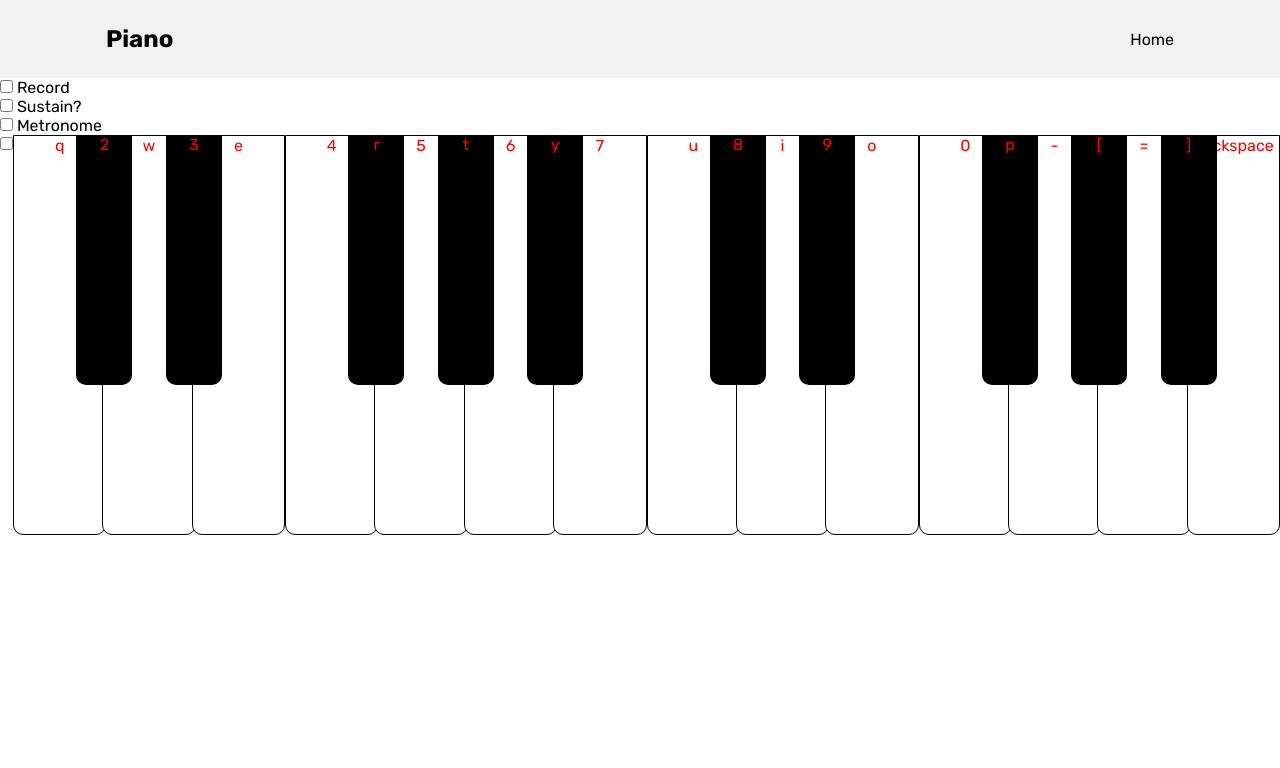
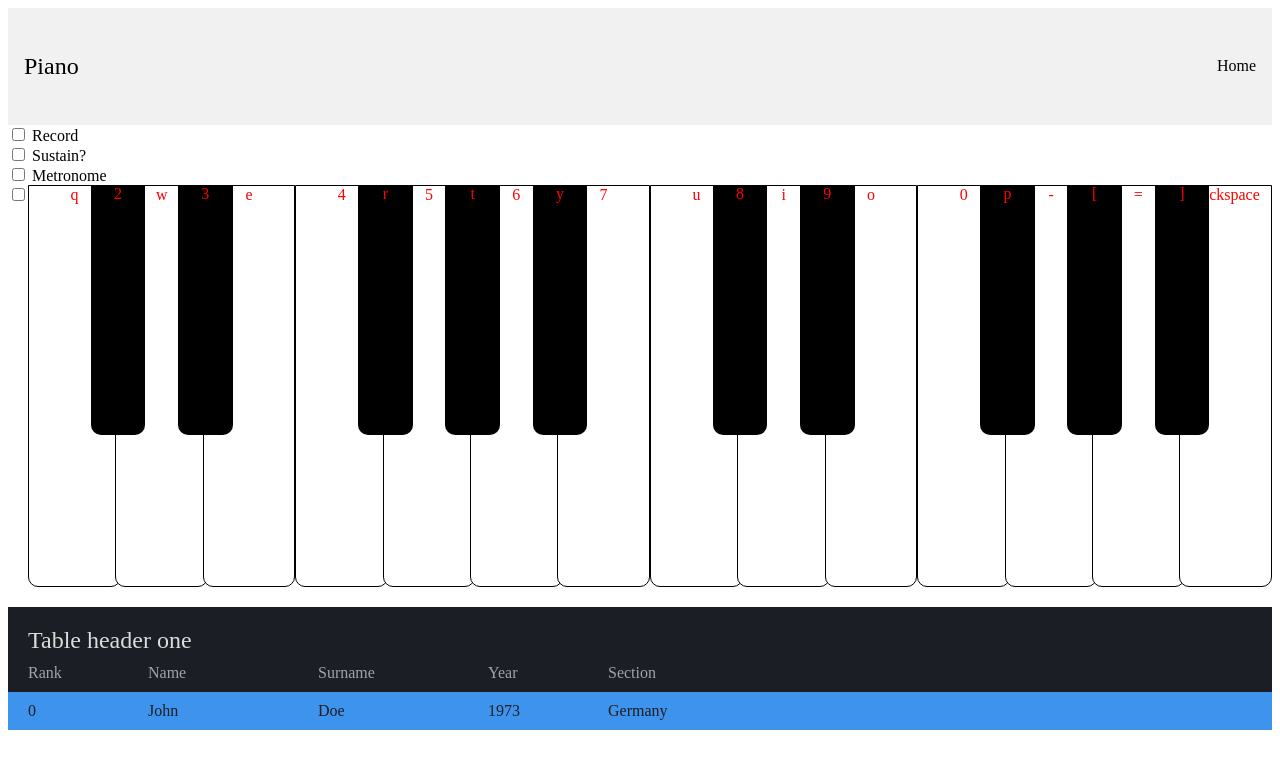
Before and after one commit to AarhamH/MyPiano, a Vue app in the folder vue-client/: page / in a window 1280 px wide. Shown: the top 768 px of the page. Built offline with nearby package versions, Linux system fonts and the light colour scheme.

Commit message:
Added a crud table component to Home view

```diff
--- a/vue-client/src/App.vue
+++ b/vue-client/src/App.vue
@@ -11,17 +11,4 @@ import Header from './components/Header.vue';
 </template>
 
 <style lang="scss">
-  @import url("https://fonts.googleapis.com/css2?family=Rubik:wght@300;400;500;700&display=swap");
-
-  * {
-    font-family: "Rubik", sans-serif;
-    margin: 0;
-    padding: 0;
-    box-sizing: border-box;
-  }
-
-  .container {
-    max-width: 1100px;
-    margin: 0 auto;
-  }
 </style>
--- a/vue-client/src/components/Header.vue
+++ b/vue-client/src/components/Header.vue
@@ -18,7 +18,7 @@
 
 </script>
 
-<style lang="scss" scoped>
+<style>
 header {
   background-color: #f1f1f1;
   nav {
--- /dev/null
+++ b/vue-client/src/components/RecordedList.vue
@@ -0,0 +1,130 @@
+<template>
+    <main class="st_viewport">
+        <div class="st_wrap_table" data-table_id="0">
+            <header class="st_table_header">
+            <h2>Table header one</h2>
+            <div class="st_row">
+                <div class="st_column _rank">Rank</div>
+                <div class="st_column _name">Name</div>
+                <div class="st_column _surname">Surname</div>
+                <div class="st_column _year">Year</div>
+                <div class="st_column _section">Section</div>
+            </div>
+            </header>
+            <div class="st_table">
+            <div class="st_row">
+                <div class="st_column _rank">0</div>
+                <div class="st_column _name">John</div>
+                <div class="st_column _surname">Doe</div>
+                <div class="st_column _year">1973</div>
+                <div class="st_column _section">Germany</div>
+            </div>
+            </div>
+
+        </div>
+        </main>
+</template>
+
+<style lang="scss">
+h1{
+  font-weight: 400;
+}
+a{
+  color: inherit;
+}
+p{
+  margin-top: .7em;
+}
+.warning{
+  color: rgb(62,148,236);
+}
+.st_viewport{
+  max-height: 500px;
+  overflow: auto;
+}
+
+[data-table_id="1"]{
+  background-color: rgb(255,115,0);
+}
+[data-table_id="2"]{
+  background-color: rgb(61,53,39);
+  color: rgb(220,220,220);
+}
+[data-table_id="3"]{
+  background-color: rgba(168,189,4, .8);
+}
+
+._rank{
+  min-width: 80px;
+}
+._id{
+  min-width: 60px;
+}
+._name{
+  min-width: 130px;
+}
+._surname{
+  min-width: 130px;
+}
+._year{
+  min-width: 80px;
+}
+._section{
+  min-width: 130px;
+}
+
+pre{
+  overflow: auto;
+}
+
+/** Sticky table styles **/
+.st_viewport{
+  background-color: rgb(62,148,236);
+  color: rgb(27,30,36);
+  margin: 20px 0;
+}
+/* ##   header */
+.st_table_header{
+  position: -webkit-sticky;
+  position: sticky;
+  top: 0px;
+  z-index: 1;
+  background-color: rgb(27,30,36);
+  color: rgb(220,220,220);
+}
+.st_table_header h2{
+  font-weight: 400;
+  margin: 0 20px;
+  padding: 20px 0 0;
+}
+.st_table_header .st_row{
+  color: rgba(220,220,220, .7);
+}
+/* ##  table */
+.st_table{
+  display: -webkit-box;
+  display: -webkit-flex;
+  display: -ms-flexbox;
+  display: flex;
+  -webkit-box-orient: vertical;
+  -webkit-box-direction: normal;
+  -webkit-flex-direction: column;
+      -ms-flex-direction: column;
+          flex-direction: column;
+}
+/* #   row */
+.st_row{
+  display: -webkit-box;
+  display: -webkit-flex;
+  display: -ms-flexbox;
+  display: flex;
+  margin: 0;
+}
+.st_table .st_row:nth-child(even){
+  background-color: rgba(0,0,0, .1)
+}
+/* #   column */
+.st_column{
+  padding: 10px 20px;
+}
+</style>
--- a/vue-client/src/views/HomeView.vue
+++ b/vue-client/src/views/HomeView.vue
@@ -1,6 +1,7 @@
 <template>
   <Dashboard :word="word" :synth="synth" :recorder="recorder "/>
   <Piano v-if="isHome" :synth="synth"/>
+  <RecordedList/>
 </template>
 
 <script setup>
@@ -8,6 +9,7 @@
   import Piano from '../components/Piano.vue'
   import { useRoute } from 'vue-router';
   import * as Tone from "tone";
+import RecordedList from '../components/RecordedList.vue';
 
   const synth = new Tone.PolySynth().toDestination();
   const recorder = new Tone.Recorder();
```
Also changed, not shown: vue-client/src/components/Dashboard.vue (line endings or trailing spaces).
